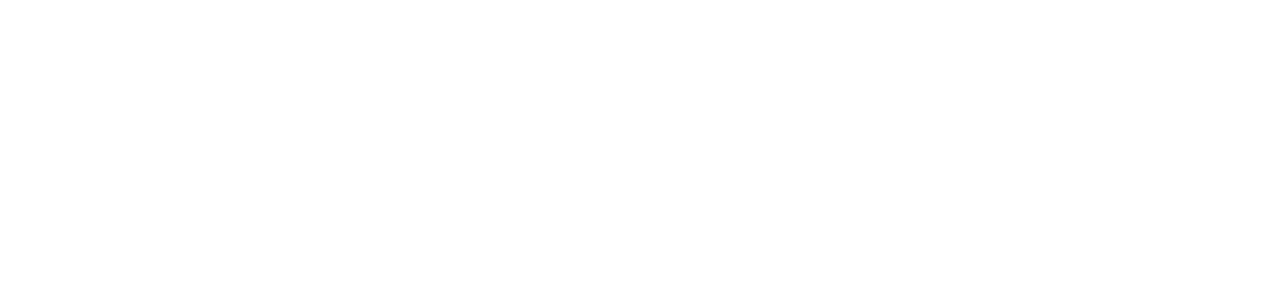
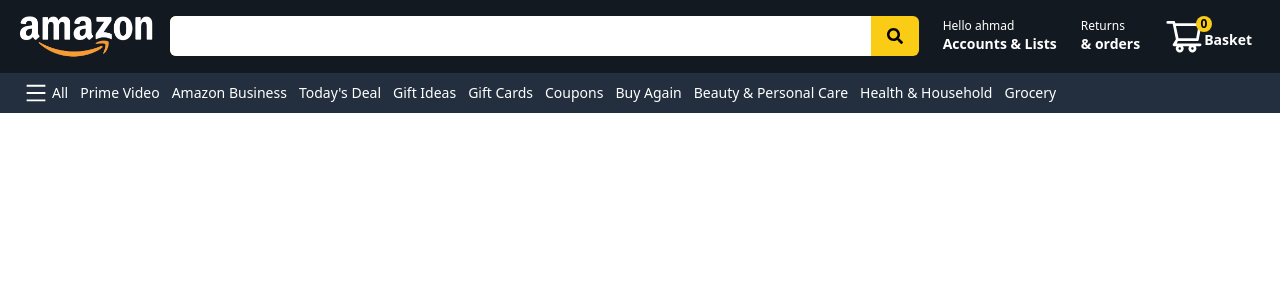
Before and after one commit to arifm6/amazon-clone, a Next.js app: page / in a window 1280 px wide. Shown: the top 300 px of the page. Built offline with nearby package versions, Linux system fonts and the light colour scheme.

Commit message:
finished navbar. Using react-icons instead of heroicons because of lack of TS support.

```diff
--- /dev/null
+++ b/components/Header.tsx
@@ -0,0 +1,74 @@
+import React from "react";
+import Image from "next/image";
+import AmazonLogo from "../public/amazon_logo.png";
+import { FaSearch } from "react-icons/fa";
+import { AiOutlineShoppingCart, AiOutlineMenu } from "react-icons/ai";
+type Props = {};
+
+function Header({}: Props) {
+  return (
+    <header>
+      {/**top nav */}
+      <div className="flex items-center bg-amazon_blue p-1 flex-grow py-2">
+        <div className="mt-2 flex items-center flex-grow sm:flex-grow-0">
+          <Image
+            src={AmazonLogo}
+            alt="Amazon Logo"
+            width={150}
+            height={40}
+            className="object-contain cursor-pointer pl-4"
+          />
+        </div>
+        {/**Search  */}
+        <div className="hidden sm:flex items-center h-10 rounded-md flex-grow cursor-pointer bg-yellow-400 hover:bg-yellow-500 ml-4">
+          <input
+            type="text"
+            className="p-2 h-full w-6 flex-grow flex-shrink rounded-l-md focus:outline-none px-4"
+          />
+          <FaSearch className="h-12 p-4 w-12 " />
+        </div>
+        {/**Right */}
+        <div className="text-white flex items-center text-xs space-x-6 mx-6 whitespace-nowrap">
+          <div className="link">
+            <p>Hello ahmad</p>
+            <p className="font-extrabold md:text-sm">Accounts & Lists</p>
+          </div>
+          <div className="link ">
+            <p>Returns</p>
+            <p className="font-extrabold md:text-sm"> & orders</p>
+          </div>
+          <div className="relative link flex items-center">
+            <span className="absolute top-0 right-0 md:right-10 h-4 w-4 bg-yellow-400 text-center rounded-full text-black font-bold">
+              {" "}
+              0
+            </span>
+            <AiOutlineShoppingCart className="h-10 w-10 " />
+            <p className="hidden md:inline font-extrabold md:text-sm mt-2 ">
+              Basket
+            </p>
+          </div>
+        </div>
+      </div>
+      {/**bottom nav */}
+
+      <div className="flex items-center space-x-3 p-2 pl-6 bg-amazon_blue-light text-white text-sm">
+        <p className="link flex items-center">
+          <AiOutlineMenu className="h-6 w-6 mr-1" />
+          All
+        </p>
+        <p className="link">Prime Video</p>
+        <p className="link">Amazon Business</p>
+        <p className="link">Today's Deal</p>
+        <p className="link hidden md:inline-flex">Gift Ideas</p>
+        <p className="link hidden md:inline-flex">Gift Cards</p>
+        <p className="link hidden md:inline-flex">Coupons</p>
+        <p className="link hidden md:inline-flex">Buy Again</p>
+        <p className="link hidden md:inline-flex">Beauty & Personal Care</p>
+        <p className="link hidden md:inline-flex">Health & Household</p>
+        <p className="link hidden md:inline-flex">Grocery</p>
+      </div>
+    </header>
+  );
+}
+
+export default Header;
--- a/package.json
+++ b/package.json
@@ -10,6 +10,7 @@
     "next": "latest",
     "react": "18.2.0",
     "react-dom": "18.2.0",
+    "react-icons": "^4.6.0",
     "react-redux": "^8.0.4"
   },
   "devDependencies": {
--- a/pages/index.tsx
+++ b/pages/index.tsx
@@ -2,14 +2,17 @@
 import Head from "next/head";
 import Image from "next/image";
 import { useSelector, useDispatch } from "react-redux";
+import Header from "../components/Header";
 
 const Home: NextPage = () => {
   return (
-    <div className="">
+    <div>
       <Head>
         <title>Amazon Clone</title>
         <link rel="icon" href="/favicon.ico" />
       </Head>
+      <Header />
+      {/**Header Component */}
     </div>
   );
 };
--- a/styles/globals.css
+++ b/styles/globals.css
@@ -2,10 +2,8 @@
 @tailwind components;
 @tailwind utilities;
 
-*,
-::before,
-::after {
-  margin: 0;
-  padding: 0;
-  box-sizing: border-box;
+@layer components {
+  .link {
+    @apply cursor-pointer hover:underline;
+  }
 }
--- a/tailwind.config.js
+++ b/tailwind.config.js
@@ -5,7 +5,14 @@
     "./components/**/*.{js,ts,jsx,tsx}",
   ],
   theme: {
-    extend: {},
+    extend: {
+      colors: {
+        amazon_blue: {
+          light: "#232f3e",
+          DEFAULT: "#131921",
+        },
+      },
+    },
   },
   plugins: [],
 };
```
Also changed, not shown: public/amazon_logo.png (added), 1 other file (tests, documents, lock files or other folders).
